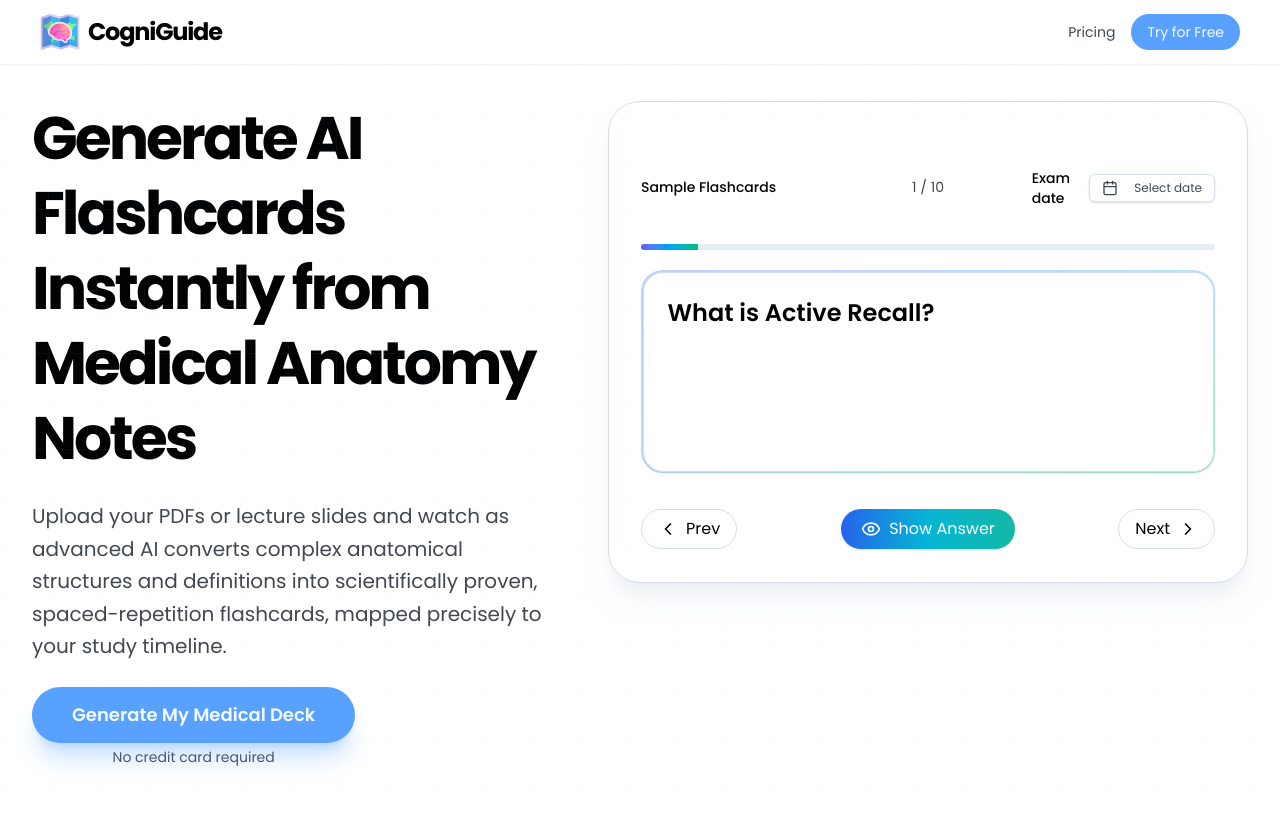
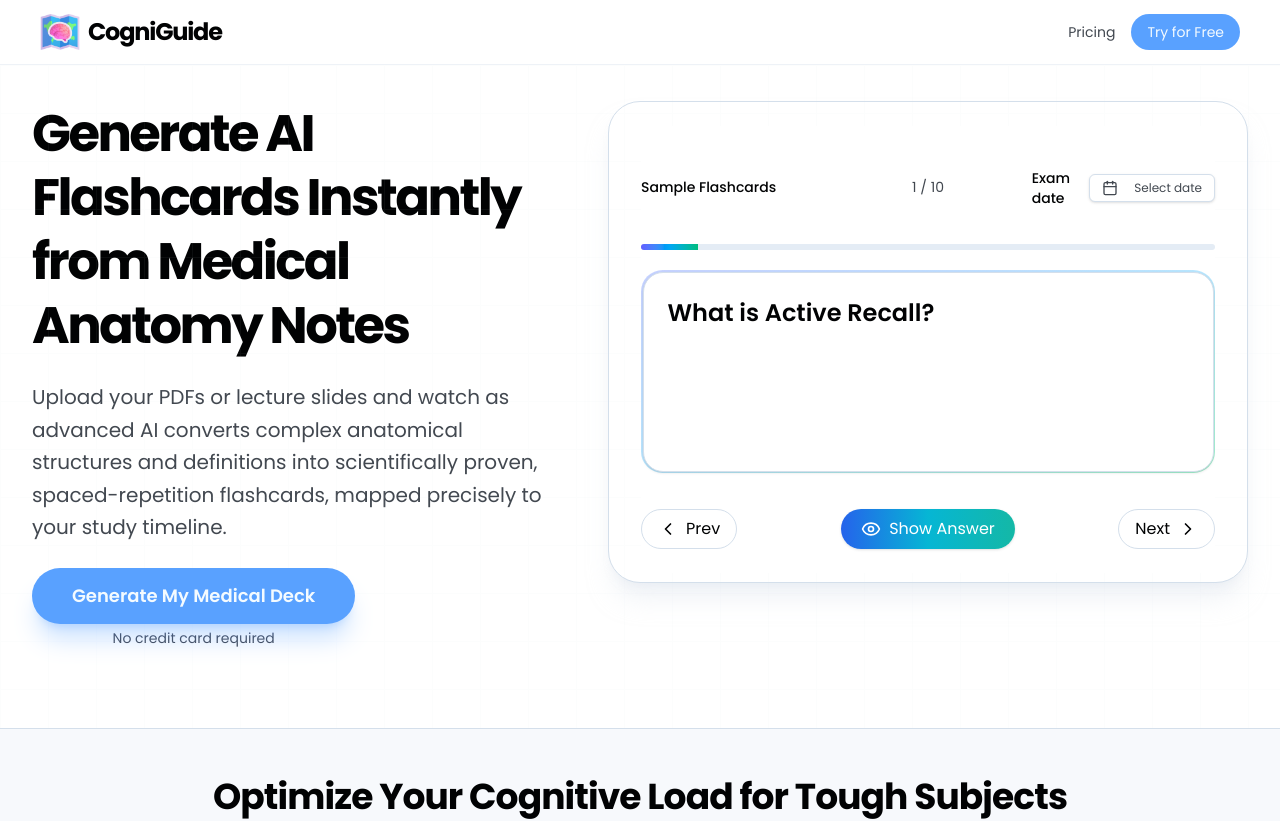
Before and after one commit to Led-adel-pilot/CogniGuide, a Next.js app: page /flashcards/medical-school-anatomy in a window 1280 px wide. Shown: the top 821 px of the page. Built offline with nearby package versions, Linux system fonts and the light colour scheme; no server answers.

Commit message:
Smaller H1 font size

```diff
--- a/components/FlashcardGeneratorLanding.tsx
+++ b/components/FlashcardGeneratorLanding.tsx
@@ -188,7 +188,18 @@ export default function FlashcardGeneratorLanding({ page }: FlashcardGeneratorLa
                     {page.hero.eyebrow ? (
                       <p className="text-sm font-semibold uppercase tracking-widest text-primary/80">{page.hero.eyebrow}</p>
                     ) : null}
-                    <h1 className="text-4xl md:text-5xl lg:text-6xl font-bold font-heading tracking-tighter md:leading-tight mb-4">
+                    <h1
+                      className="font-bold font-heading tracking-tighter md:leading-tight mb-4"
+                      style={{
+                        fontSize: 'clamp(2.25rem, 4vw, 3.75rem)',
+                        '@media (min-width: 768px)': {
+                          fontSize: '3rem',
+                        },
+                        '@media (min-width: 1024px)': {
+                          fontSize: '3.75rem',
+                        },
+                      } as React.CSSProperties}
+                    >
                       {page.hero.heading}
                     </h1>
                     <p className="mt-6 text-xl text-muted-foreground leading-relaxed max-w-2xl mx-auto lg:mx-0">
```
